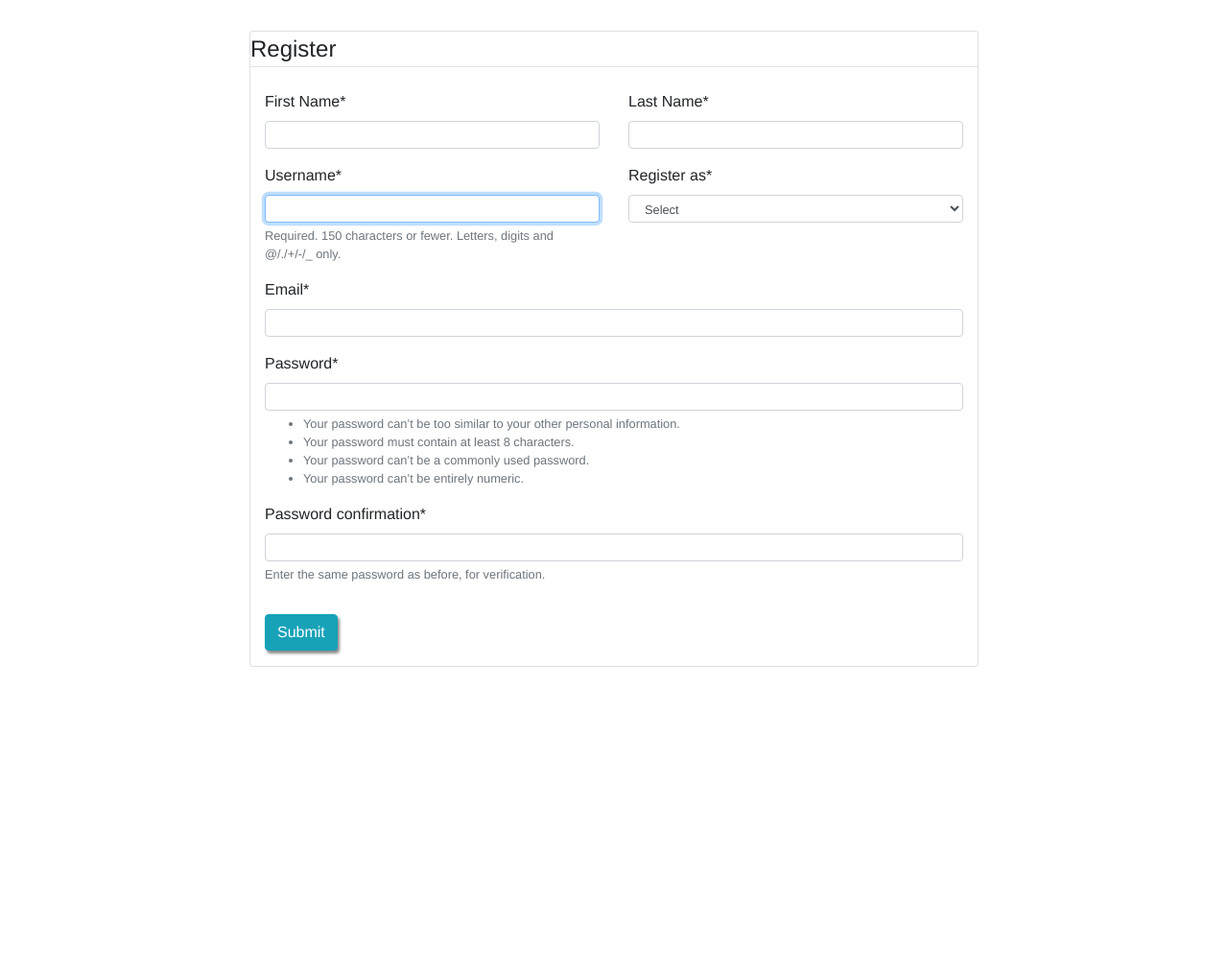
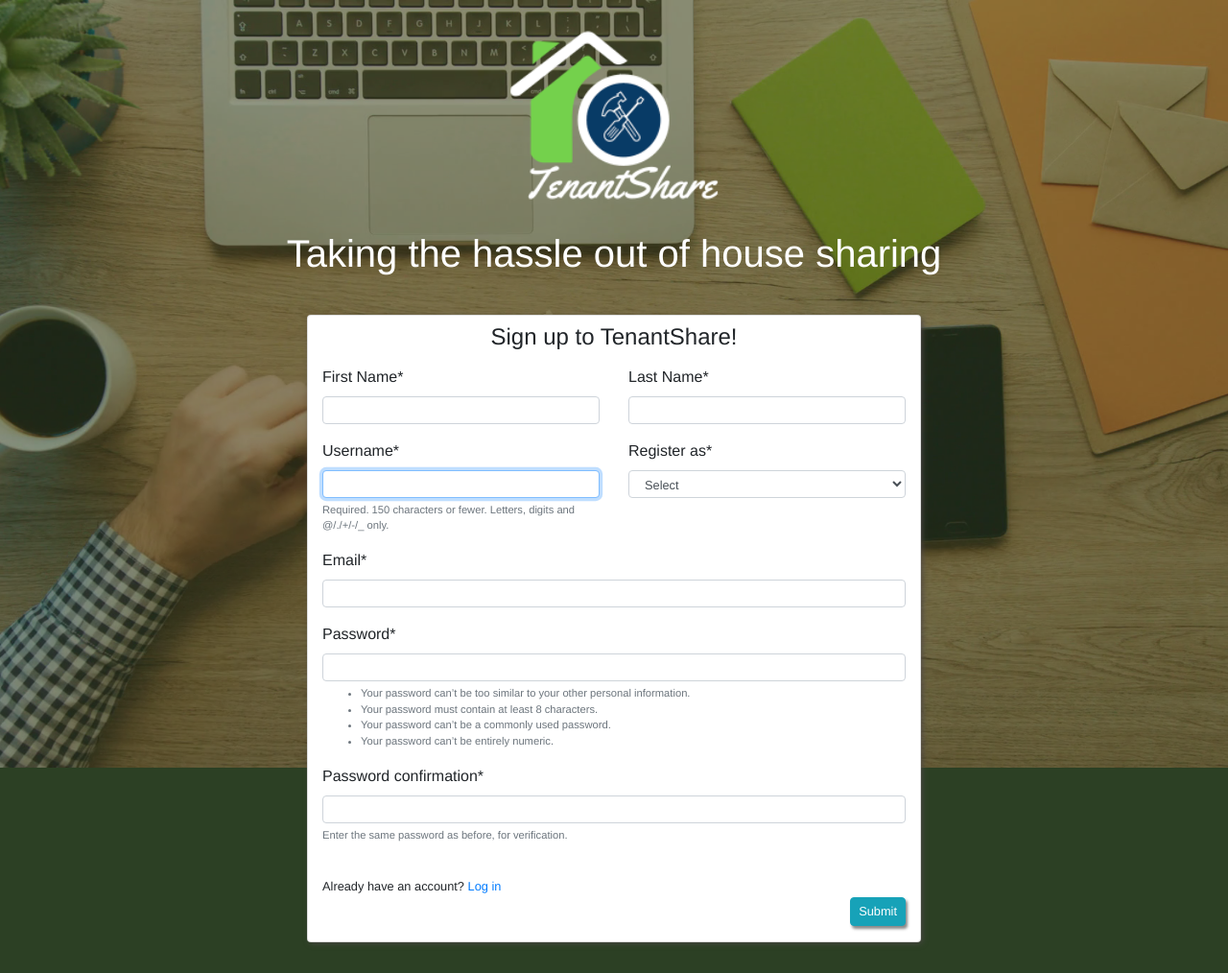
Before and after one commit to gitbush/tenant_share, a Django app: page / in a window 1280 px wide. Shown: the whole page at 96% size. Before the commit the page ends 695 px from the top, so only its background shows below. Run offline with Django 3.2, Linux system fonts and the light colour scheme; some libraries are stand-ins or nearby versions.

Commit message:
Add bg image and logo to register page
UX

```diff
--- a/static/css/main.css
+++ b/static/css/main.css
@@ -254,10 +254,6 @@ option {
   margin: 5px 0;
   -webkit-box-shadow: 1px 2px 2px #636363;
           box-shadow: 1px 2px 2px #636363;
-}
-
-.user-form {
-  margin: 2rem 0px;
 }
 
 .pagination-row {
@@ -713,4 +709,43 @@ option {
   position: absolute;
   bottom: 0;
 }
+
+.register-bg {
+  position: relative;
+  background-color: #2c4024;
+}
+
+.register-bg:before {
+  content: '';
+  position: absolute;
+  top: 0;
+  left: 0;
+  width: 100%;
+  height: 100%;
+  z-index: 0;
+  display: block;
+  opacity: 0.5;
+  background: url("/static/imgs/man_desk.png") 50% 0 no-repeat fixed;
+  background-size: cover;
+}
+
+.slogan {
+  color: white;
+}
+
+.company-img {
+  height: 15rem;
+}
+
+.user-form {
+  margin: 2rem 0px;
+  -webkit-box-shadow: 2px 2px 6px -1px #4e4848;
+          box-shadow: 2px 2px 6px -1px #4e4848;
+}
+
+#hint_id_password1,
+#hint_id_username,
+#hint_id_password2 {
+  font-size: .7rem;
+}
 /*# sourceMappingURL=main.css.map */
--- /dev/null
+++ b/static/css/register.css
@@ -0,0 +1 @@
+/* No CSS *//*# sourceMappingURL=register.css.map */
--- a/static/scss/2_components/_components_dir.scss
+++ b/static/scss/2_components/_components_dir.scss
@@ -1,7 +1,6 @@
 
 @import 'navbar';
 @import 'sidebar';
-@import 'user_form';
 @import 'pagination';
 @import 'modal';
 @import 'add_remove_modal';
--- a/static/scss/2_components/_user_form.scss
+++ /dev/null
@@ -1,3 +0,0 @@
-.user-form{
-    margin: 2rem 0px;
-}
--- a/static/scss/3_pages/_pages_dir.scss
+++ b/static/scss/3_pages/_pages_dir.scss
@@ -4,3 +4,4 @@
 @import 'maint_detail';
 @import 'checkout';
 @import 'chat';
+@import 'register';
--- /dev/null
+++ b/static/scss/3_pages/_register.scss
@@ -0,0 +1,37 @@
+.register-bg{
+    position: relative;
+    background-color: #2c4024;
+}
+
+.register-bg:before{
+    content: '';
+    position: absolute;
+    top: 0;
+    left: 0;
+    width: 100%;
+    height: 100%;
+    z-index: 0;
+    display: block;
+    opacity: 0.5;
+    background: url('/static/imgs/man_desk.png') 50% 0 no-repeat fixed;
+    background-size: cover;
+}
+
+.slogan{
+    color: white;
+}
+
+.company-img{
+    height: 15rem;
+}
+
+.user-form{
+    margin: 2rem 0px;
+    box-shadow: 2px 2px 6px -1px #4e4848;
+}
+
+#hint_id_password1,
+#hint_id_username,
+#hint_id_password2{
+    font-size: .7rem;
+}
--- a/users/templates/users/register.html
+++ b/users/templates/users/register.html
@@ -1,4 +1,5 @@
 {% load crispy_forms_tags %}
+{% load static %}
 <!DOCTYPE html>
 <html lang="en">
 <head>
@@ -7,13 +8,19 @@
     <title>Document</title>
 </head>
 <body>
-    <main class="container">
-        <div class="row justify-content-center">
-            <div class="card col-8 user-form">
+    <main class="container-fluid register-bg">
+        <section class="row justify-content-center">
+            <div class="col-10 text-center">
+                <img src="{% static 'imgs/tenant_share_white.png' %}" class="company-img" alt="logo">
+                <h1 class="slogan">Taking the hassle out of house sharing</h1>
+            </div>
+        </section>
+        <section class="row justify-content-center">
+            <div class="card col-10 col-sm-6 user-form">
                 <form action="" method="POST">
                     {% csrf_token %}
                     <div class="form-group row justify-content-center">
-                        <legend class="border-bottom mb-4">Register</legend>
+                        <legend class=" text-center mb-2 p-1">Sign up to TenantShare!</legend>
                         <div class="col-6">{{ registerForm.first_name|as_crispy_field}}</div>
                         <div class="col-6">{{ registerForm.last_name|as_crispy_field }}</div>
                         <div class="col-6">{{ registerForm.username|as_crispy_field }}</div>
@@ -22,12 +29,13 @@
                         <div class="col-12">{{ registerForm.password1|as_crispy_field }}</div>
                         <div class="col-12">{{ registerForm.password2|as_crispy_field }}</div>
                     </div>
-                    <div class="form-group">
-                        <button class="btn btn-info" type="submit">Submit</button>
+                    <small>Already have an account? <a href="{% url 'login' %}">Log in</a></small>
+                    <div class="form-group text-right">
+                        <button class="btn btn-info btn-md" type="submit">Submit</button>
                     </div>
                 </form>
             </div>
-        </div>
+        </section>
     </main>
 
     {% include 'scripts.html' %}
```
Also changed, not shown: static/imgs/man_desk.png (added), static/imgs/tenant_share_dark.png (added), static/imgs/tenant_share_white.png (added), 2 other files.
